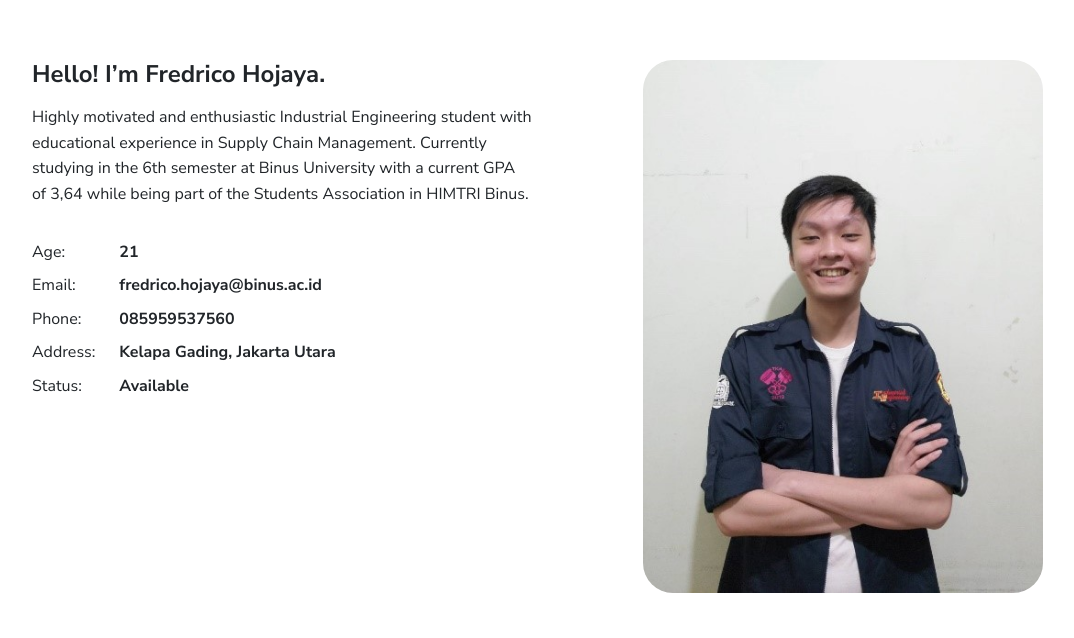
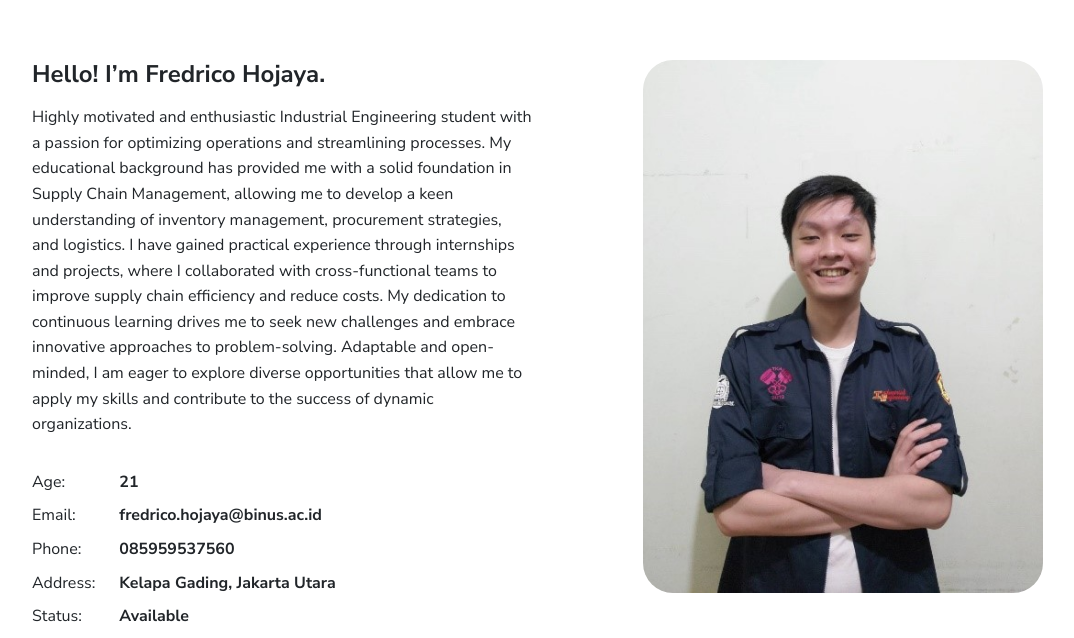
Before and after one commit to fredricohojaya/Portofolio, a plain HTML site: page index.html in a window 1280 px wide. Shown: the part 774-1412 px from the top of the page, without its empty margins (96-1170 px from the left). Drawn offline with Linux system fonts and the light colour scheme.

Commit message:
Update index.html

```diff
--- a/index.html
+++ b/index.html
@@ -80,7 +80,7 @@
     <div class="row">
       <div class="col-md-6">
         <h2 class="h4 my-2">Hello! I’m Fredrico Hojaya.</h2>
-        <p>Highly motivated and enthusiastic Industrial Engineering student with educational experience in Supply Chain Management. Currently studying in the 6th semester at Binus University with a current GPA of 3,64 while being part of the Students Association in HIMTRI Binus.</p>
+        <p>Highly motivated and enthusiastic Industrial Engineering student with a passion for optimizing operations and streamlining processes. My educational background has provided me with a solid foundation in Supply Chain Management, allowing me to develop a keen understanding of inventory management, procurement strategies, and logistics. I have gained practical experience through internships and projects, where I collaborated with cross-functional teams to improve supply chain efficiency and reduce costs. My dedication to continuous learning drives me to seek new challenges and embrace innovative approaches to problem-solving. Adaptable and open-minded, I am eager to explore diverse opportunities that allow me to apply my skills and contribute to the success of dynamic organizations.</p>
         <div class="row mt-3">
           <div class="col-sm-2">
             <div class="pb-1">Age:</div>
```
